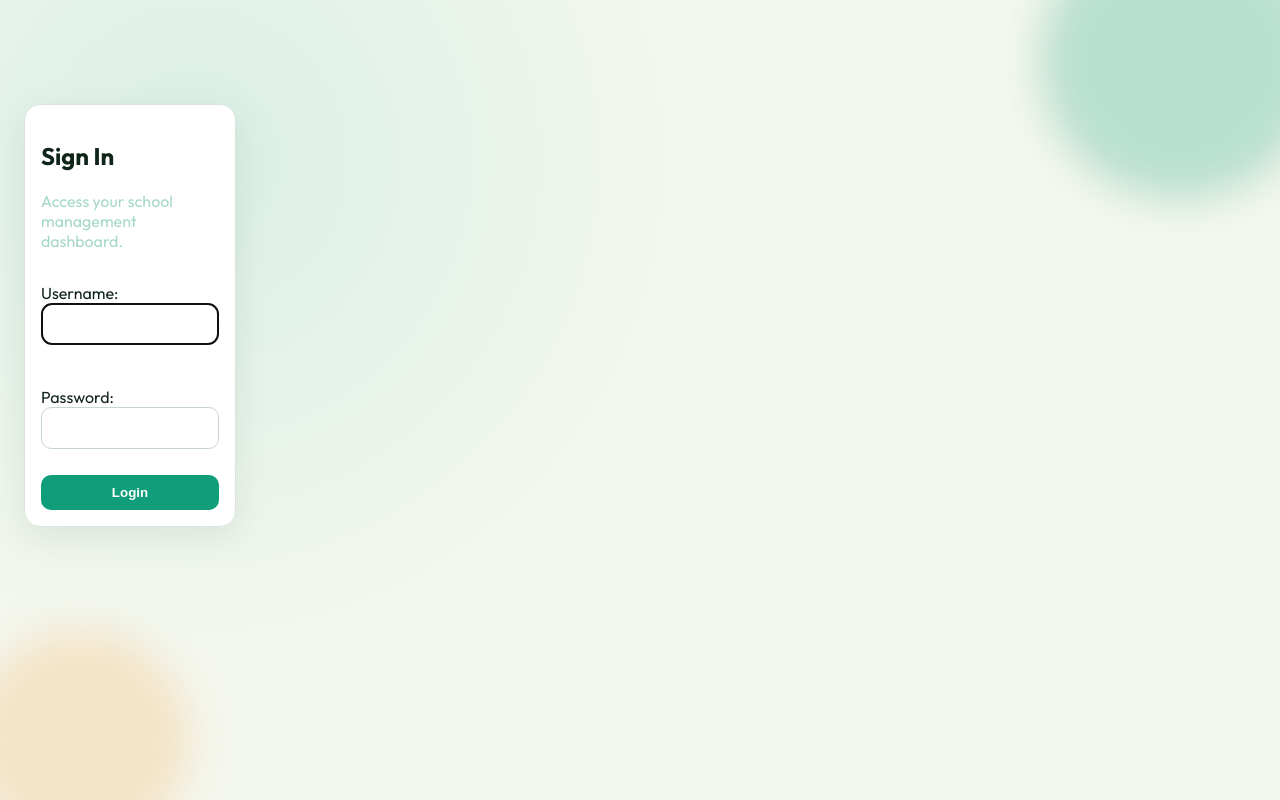
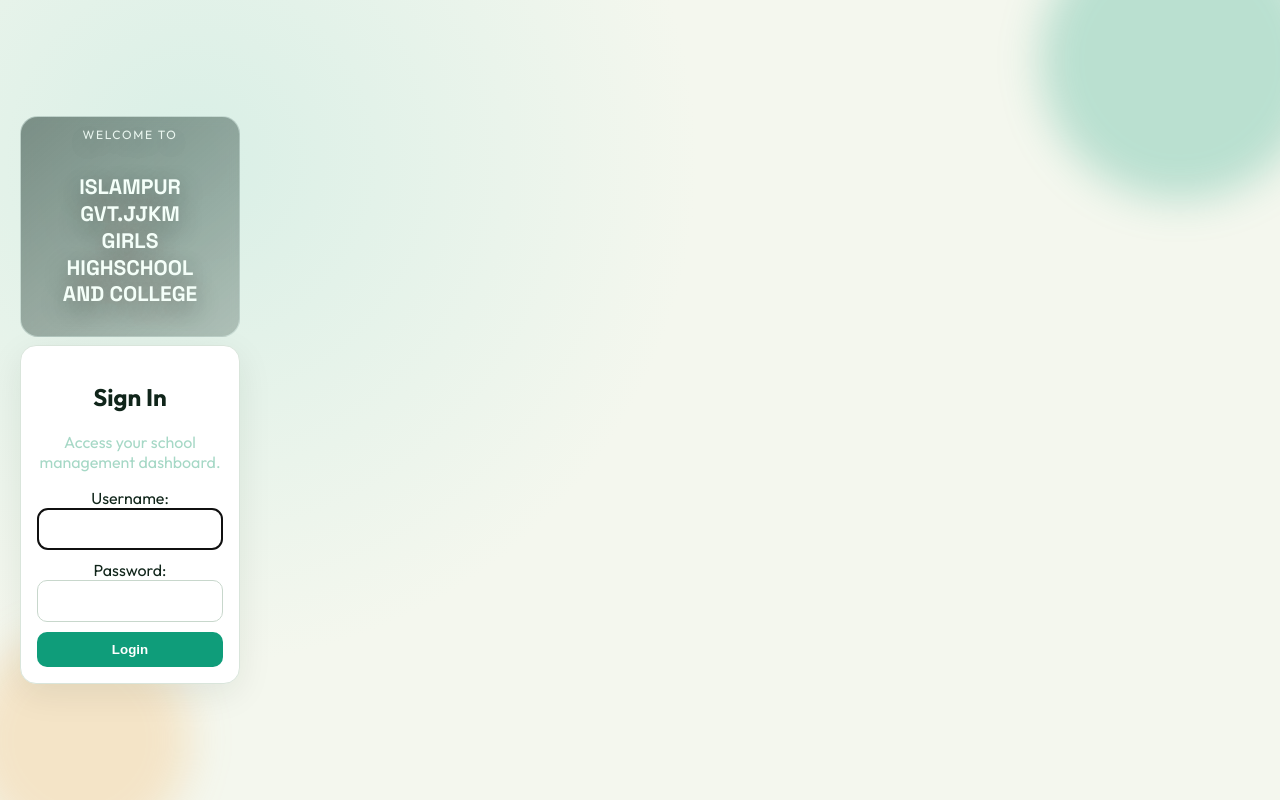
Before and after one commit to Ruchok/School-Management, a Django app: page /login/ in a window 1280 px wide. Run offline with Django 5.2, Linux system fonts and the light colour scheme.

Commit message:
UI: center auth, reduce form spacing

```diff
--- a/static/css/app.css
+++ b/static/css/app.css
@@ -17,6 +17,12 @@ body {
     font-family: "Outfit", sans-serif;
     background: radial-gradient(circle at 15% 20%, #d9efe6 0%, transparent 40%), var(--bg);
     color: var(--ink);
+}
+
+body.auth-wallpaper {
+    background:
+        linear-gradient(130deg, rgba(9, 23, 18, 0.76), rgba(9, 23, 18, 0.35)),
+    url("../img/66909928_2467811603280126_820030671236890624_n.jpeg") center/cover no-repeat fixed;
 }
 
 .bg-shape {
@@ -46,6 +52,10 @@ body {
     min-height: 100vh;
     display: grid;
     grid-template-columns: 260px 1fr;
+}
+
+.layout.layout-auth {
+    grid-template-columns: 1fr;
 }
 
 .sidebar {
@@ -92,8 +102,95 @@ body {
 }
 
 .content-auth {
-    max-width: 480px;
-    margin: 80px auto;
+    max-width: none;
+    margin: 0;
+    min-height: 100vh;
+    display: flex;
+    align-items: center;
+    justify-content: center;
+    padding: 30px 20px;
+}
+
+.auth-center {
+    width: min(560px, 100%);
+    text-align: center;
+}
+
+.school-hero {
+    margin: 0 auto 8px;
+    width: min(500px, 100%);
+    padding: 10px 14px;
+    border-radius: 18px;
+    border: 1px solid rgba(235, 255, 248, 0.45);
+    background: linear-gradient(140deg, rgba(8, 35, 26, 0.48), rgba(8, 35, 26, 0.24));
+    backdrop-filter: blur(4px);
+    display: flex;
+    flex-direction: column;
+    align-items: center;
+    gap: 8px;
+    color: #f4fff9;
+    text-shadow: 0 8px 24px rgba(5, 12, 10, 0.45);
+    animation: rise 0.45s ease;
+}
+
+.school-hero .school-tag {
+    margin: 0;
+    letter-spacing: 0.14em;
+    font-size: 12px;
+    text-transform: uppercase;
+    opacity: 0.9;
+}
+
+.school-hero h1 {
+    width: 100%;
+    max-width: 420px;
+    margin: 0 auto;
+    padding: 18px;
+    box-sizing: border-box;
+    margin: 6px 0 0;
+    font-family: "Space Grotesk", sans-serif;
+    font-size: 21px;
+    line-height: 1.28;
+}
+
+body.auth-wallpaper .content-auth .card {
+    border: 1px solid rgba(226, 255, 244, 0.45);
+    background: rgba(255, 255, 255, 0.32);
+    backdrop-filter: blur(8px);
+    text-align: left;
+}
+
+body.auth-wallpaper .content-auth .card h2 {
+    margin-bottom: 6px;
+    text-align: center;
+}
+
+body.auth-wallpaper .content-auth .card .subtitle {
+    margin-top: 0;
+    margin-bottom: 8px;
+    color: #e8fff6;
+    text-align: center;
+}
+
+body.auth-wallpaper .content-auth .card form {
+    gap: 4px;
+}
+
+.content-auth .card form p {
+    margin: 0;
+}
+
+body.auth-wallpaper .content-auth .card label {
+    display: block;
+    margin-bottom: 4px;
+    font-weight: 600;
+    text-align: left;
+    color: #e7fff4;
+}
+
+body.auth-wallpaper .content-auth .card input {
+    background: rgba(255, 255, 255, 0.78);
+    border: 1px solid rgba(221, 255, 243, 0.8);
 }
 
 .topbar {
@@ -210,4 +307,7 @@ input, select, textarea {
         position: relative;
     }
     .dual { grid-template-columns: 1fr; }
+    .school-hero h1 {
+        font-size: 18px;
+    }
 }
--- a/templates/auth/login.html
+++ b/templates/auth/login.html
@@ -1,6 +1,11 @@
 {% extends 'base.html' %}
 {% block title %}Login | EduPulse{% endblock %}
 {% block content %}
+<div class="auth-center">
+    <section class="school-hero">
+        <p class="school-tag">Welcome To</p>
+        <h1>ISLAMPUR GVT.JJKM GIRLS HIGHSCHOOL AND COLLEGE</h1>
+    </section>
     <div class="card">
         <h2>Sign In</h2>
         <p class="subtitle">Access your school management dashboard.</p>
@@ -10,4 +15,5 @@
             <button class="btn" type="submit">Login</button>
         </form>
     </div>
+</div>
 {% endblock %}
```
Lines whose indentation alone changed are shown as unchanged.
